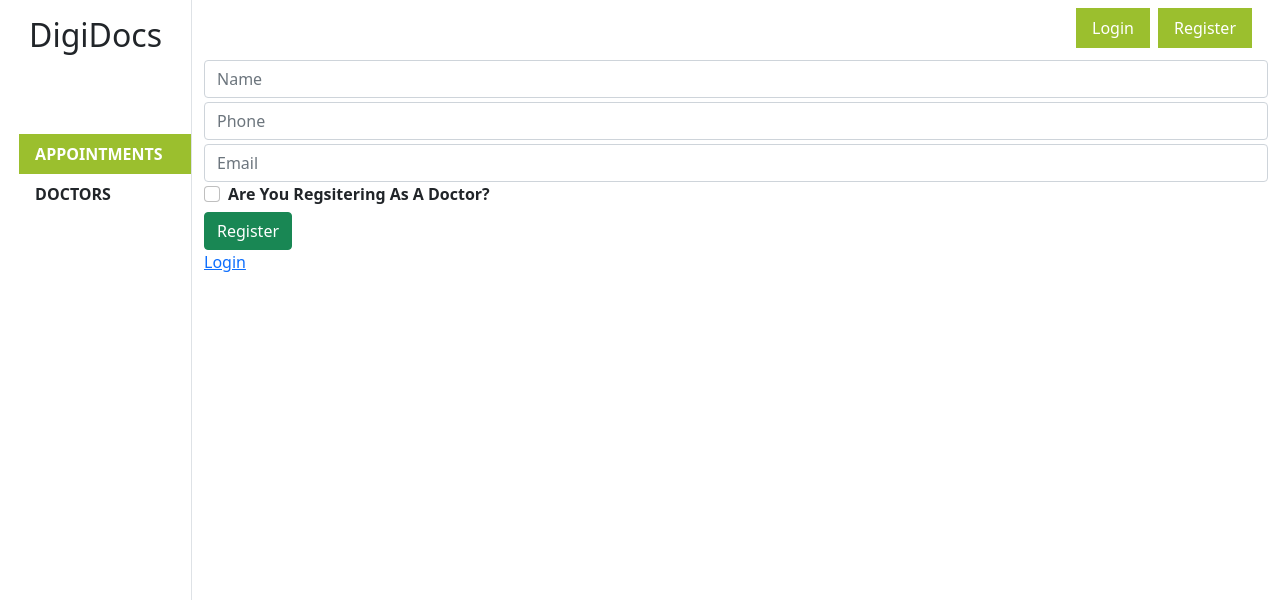
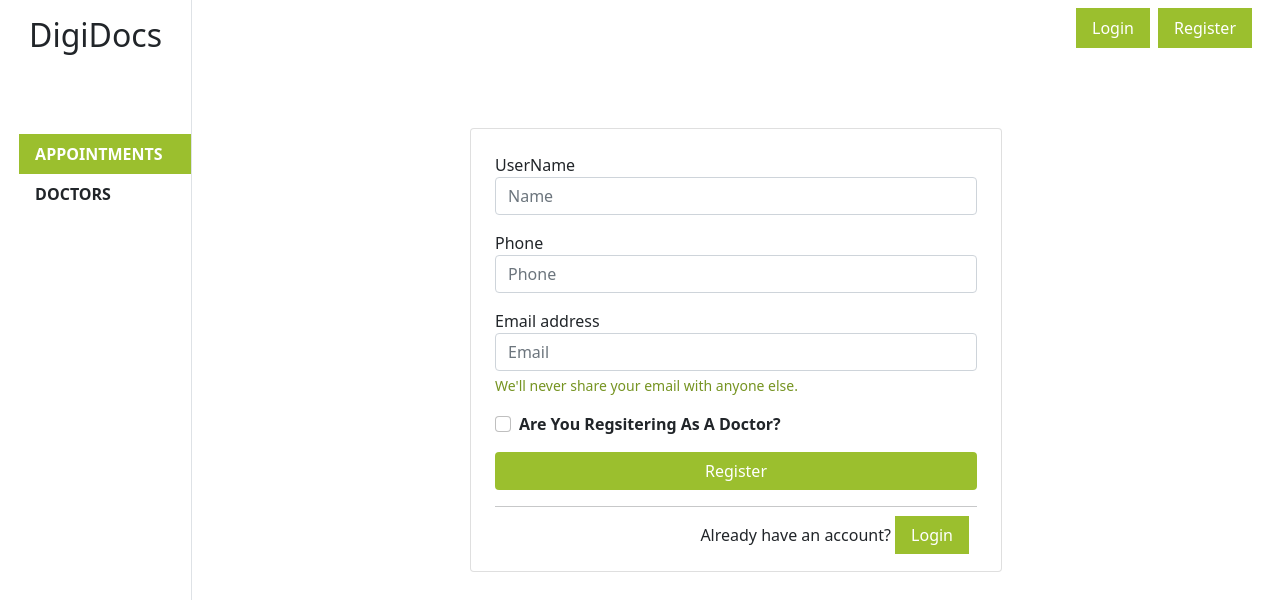
Before and after one commit to Moreneecoder/digidocs-client, a React (Create React App) app: page /register in a window 1280 px wide. Shown: the top 610 px of the page. Built offline with nearby package versions, Linux system fonts and the light colour scheme.

Commit message:
Implement design for Register component

```diff
--- a/src/containers/Appointment.js
+++ b/src/containers/Appointment.js
@@ -43,7 +43,6 @@ const Appointment = () => {
               <div className="bg-grey py-2 px-3">
                 <p className="float-start m-0">Doctor:</p>
                 <Link className="float-end m-0 text-decoration-none main-text-color app-link" to={`/doctors/${appointment.doctor.id}`} state={{ id: appointment.doctor.id }}>{appointment.doctor.name}</Link>
-                {/* <p >{doctor.email}</p> */}
                 <div className="clearfix" />
               </div>
               <div className="py-2 px-3">
--- a/src/containers/Appointments.js
+++ b/src/containers/Appointments.js
@@ -60,14 +60,7 @@ const Appointments = () => {
       );
     }
 
-    // return 'YOU HAVE NO APPOINTMENTS YET!';
-    return (
-      <div>
-        {formatDate('2021-12-09T20:49:21.808Z')}
-        {' '}
-        {formatTime('2021-12-09T20:49:21.808Z')}
-      </div>
-    );
+    return 'YOU HAVE NO APPOINTMENTS YET!';
   }
 
   //   navigate('/register');
--- a/src/containers/Register.js
+++ b/src/containers/Register.js
@@ -64,23 +64,41 @@ const Register = () => {
   };
 
   return (
-    <div className="Register container">
-      <form onSubmit={(e) => handleSubmit(e)}>
-        <input className="form-control mt-1" required placeholder="Name" onChange={(e) => handleInputChange(e, 'nameInput')} />
-        <input className="form-control mt-1" required placeholder="Phone" onChange={(e) => handleInputChange(e, 'phoneInput')} />
-        <input className="form-control mt-1" required placeholder="Email" onChange={(e) => handleInputChange(e, 'emailInput')} />
-
-        <div className="form-check">
+    <div className="Register container pt-4">
+      <form className="card mt-5 p-4 offset-md-3 col-md-6" onSubmit={(e) => handleSubmit(e)}>
+        <div className="mb-3">
+          <span>UserName</span>
+          <input type="text" className="form-control" required placeholder="Name" onChange={(e) => handleInputChange(e, 'nameInput')} aria-describedby="nameHelp" />
+        </div>
+        <div className="mb-3">
+          <span>Phone</span>
+          <input type="text" className="form-control" required placeholder="Phone" onChange={(e) => handleInputChange(e, 'phoneInput')} />
+        </div>
+        <div className="mb-3">
+          <span>Email address</span>
+          <input type="email" className="form-control" required placeholder="Email" onChange={(e) => handleInputChange(e, 'phoneInput')} aria-describedby="emailHelp" />
+          <div id="emailHelp" className="form-text main-text-color">We&apos;ll never share your email with anyone else.</div>
+        </div>
+        <div className="mb-3 form-check">
+          <input type="checkbox" className="form-check-input" onChange={(e) => { handleCheckChange(e); }} id="is-doctor-check" />
           <span className="fw-bolder">Are You Regsitering As A Doctor?</span>
-          <input className="form-check-input" type="checkbox" onChange={(e) => { handleCheckChange(e); }} id="is-doctor-check" />
         </div>
 
-        {isDoctor ? <input className="form-control mt-1" required placeholder="Address" onChange={(e) => handleInputChange(e, 'addressInput')} /> : ''}
+        {isDoctor ? (
+          <div className="mb-3">
+            <span>Address</span>
+            <input className="form-control" required placeholder="Address" onChange={(e) => handleInputChange(e, 'addressInput')} />
+          </div>
+        ) : ''}
 
-        <button type="submit" className="btn btn-success mt-1">Register</button>
+        <button type="submit" className="btn text-white main-bg-color">Register</button>
+        <hr />
+        <div className="text-end">
+          <span>Already have an account?</span>
+          {' '}
+          <Link className="main-bg-color text-decoration-none text-white me-2 py-2 px-3" to="/login">Login</Link>
+        </div>
       </form>
-
-      <Link to="/login">Login</Link>
     </div>
   );
 };
```
